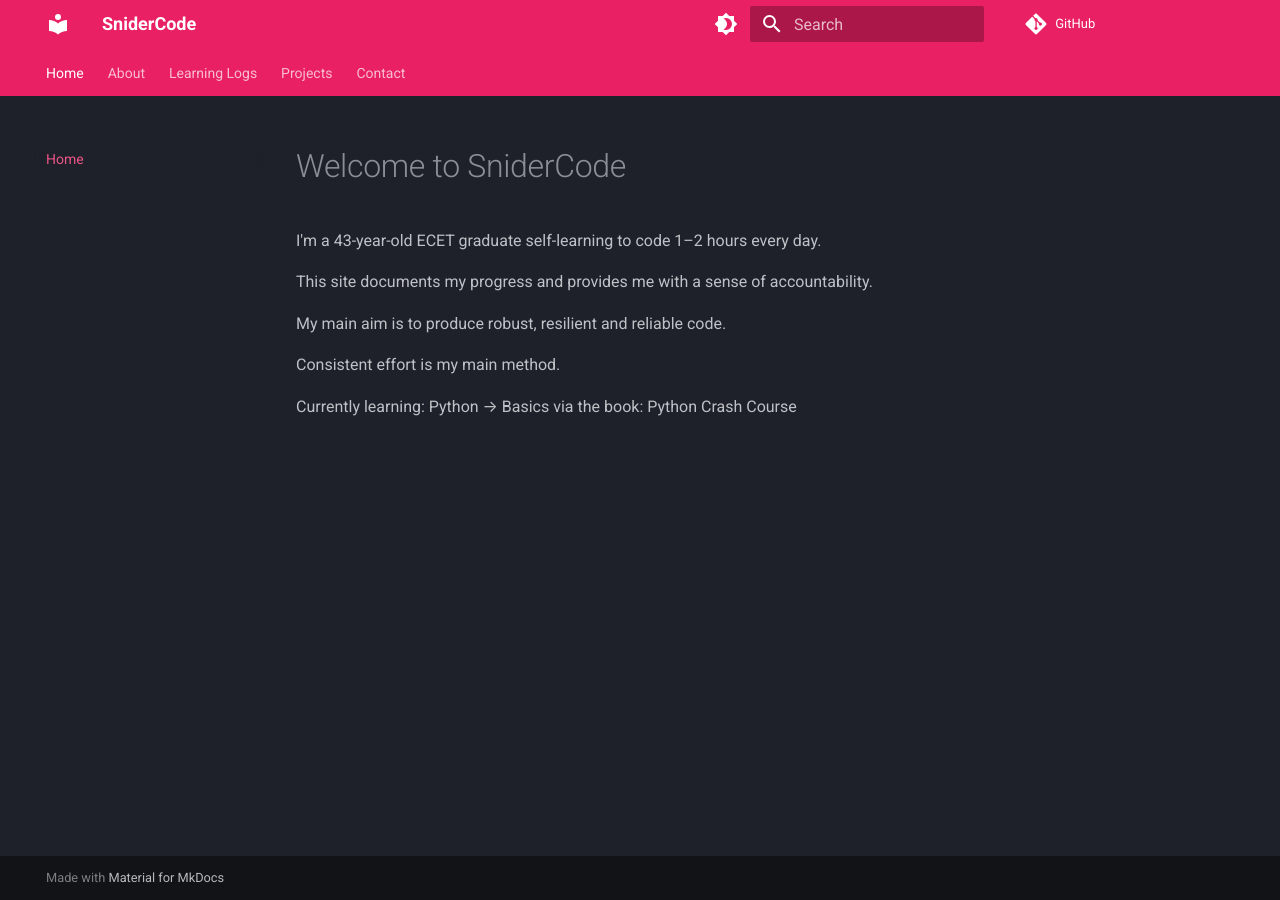
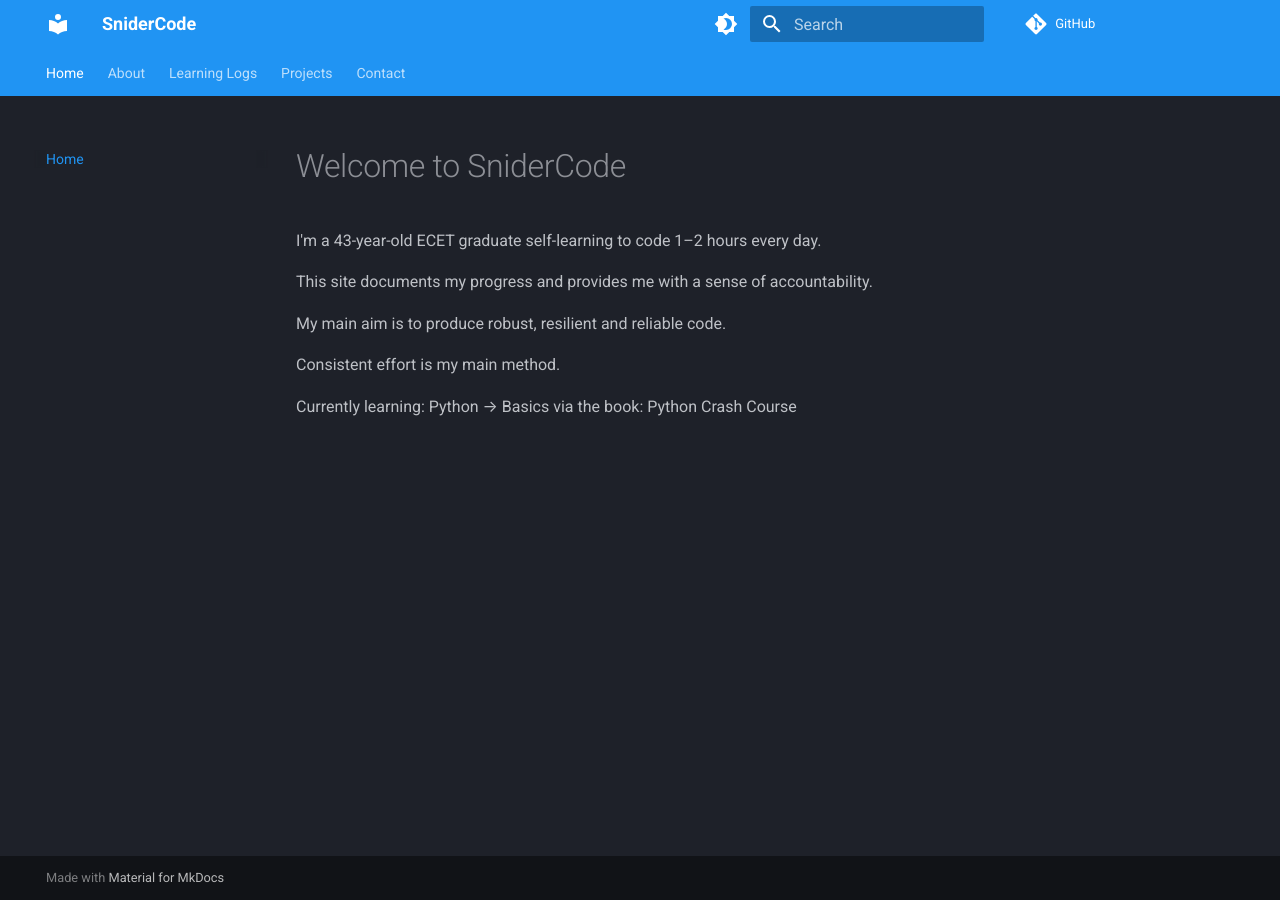
Before and after one commit to Pycelium/snidercode, an MkDocs documentation site: the page built from docs/index.md, in a window 1280 px wide. Built offline with MkDocs 1.6.1 and Material for MkDocs 9.7.7, drawn with Linux system fonts in a browser that asks for light colours; comment, search, counter and statistics services are not loaded.

Commit message:
blue test

```diff
--- a/mkdocs.yml
+++ b/mkdocs.yml
@@ -7,13 +7,13 @@ theme:
   name: material
   palette:
     - scheme: slate
-      primary: pink
+      primary: blue
       accent: indigo
       toggle:
         icon: material/brightness-4
         name: Switch to light mode
     - scheme: default
-      primary: pink
+      primary: blue
       accent: indigo
       toggle:
         icon: material/brightness-7
```
